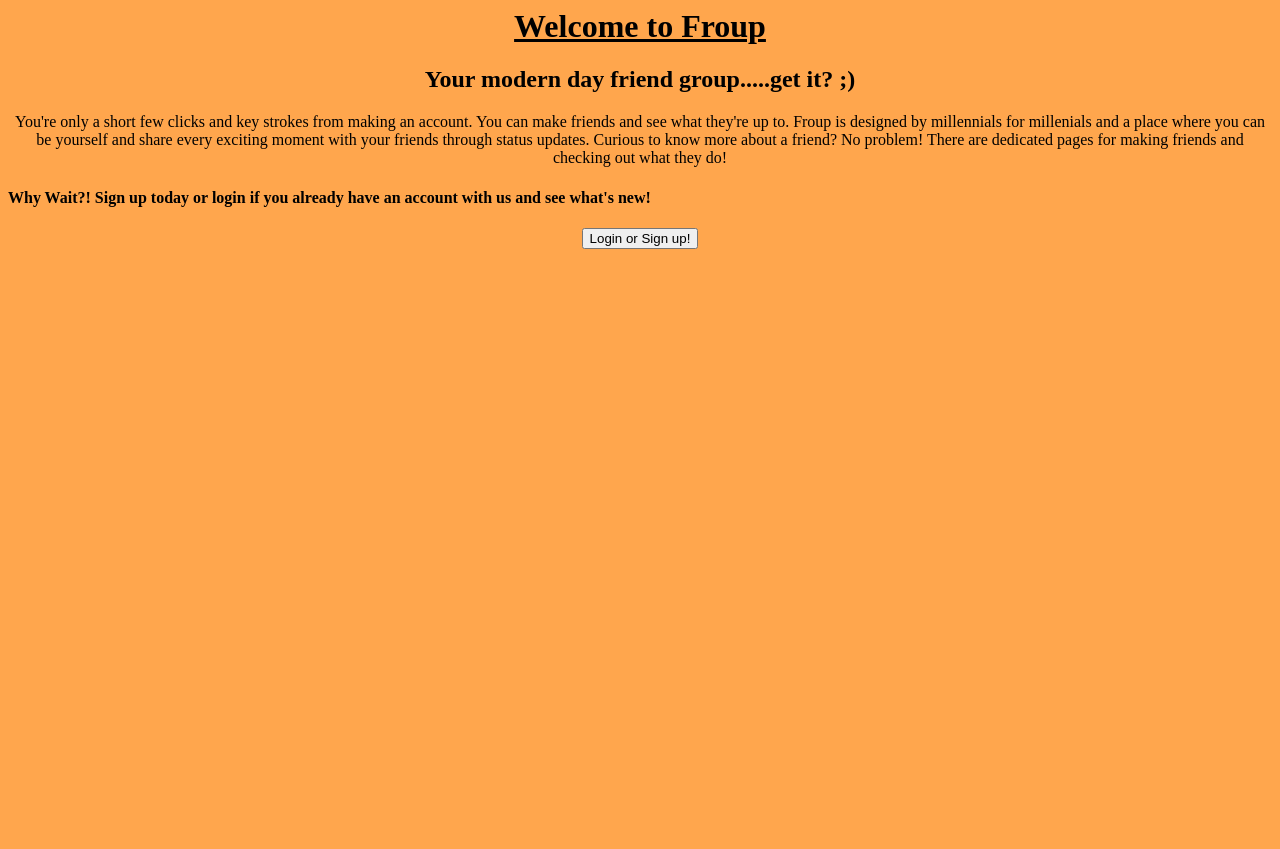
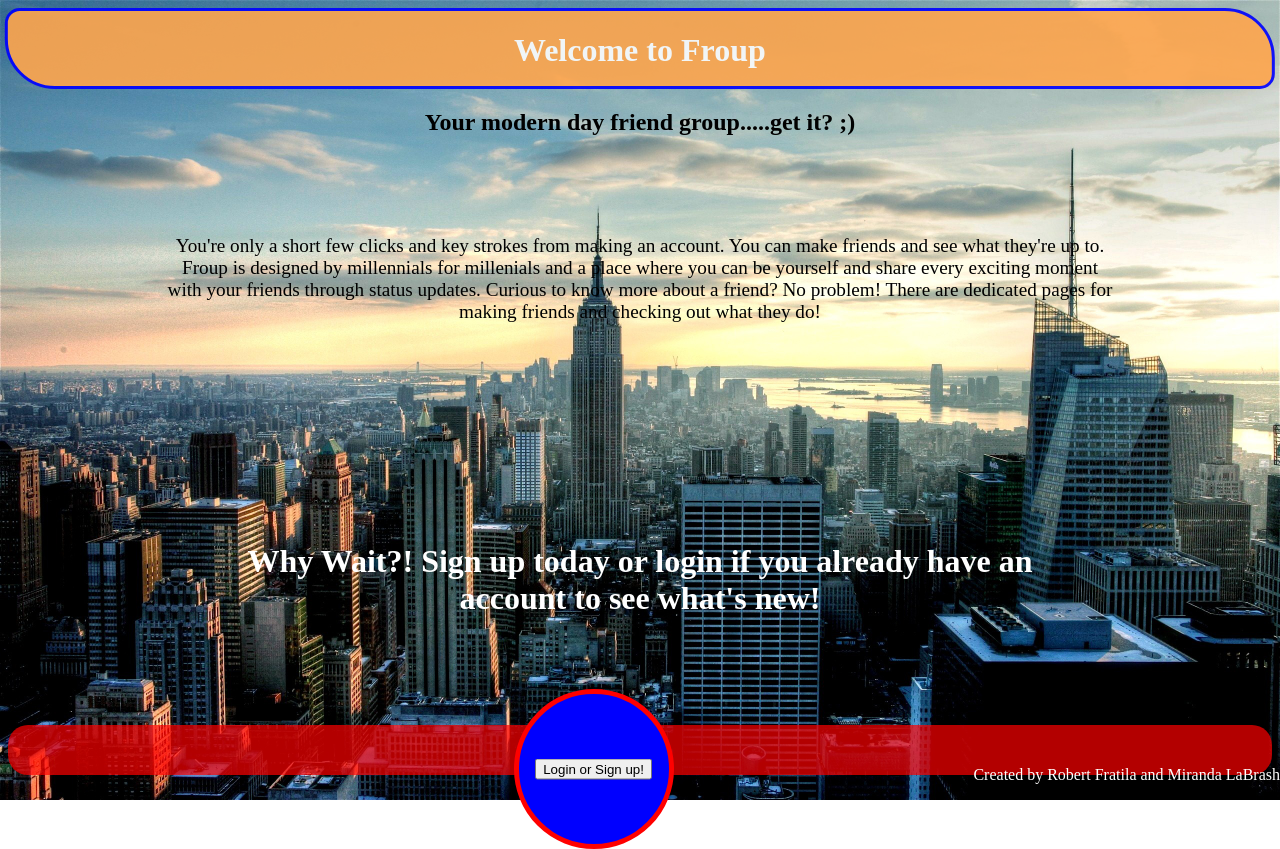
Before and after one commit to ST3ALTHCOD3R/Froup, a plain HTML site: page index.html in a window 1280 px wide. Before the commit the page ends 800 px from the top, so only its background shows below. Drawn offline with Linux system fonts and the light colour scheme.

Commit message:
added design to welcome and login

```diff
--- /dev/null
+++ b/index.css
@@ -0,0 +1,70 @@
+body {
+	background-image: url("NewYork.jpg");
+	background-size: cover;
+	background-repeat: no-repeat;
+	background-position: center center;
+}
+#square{
+	border-radius: 15px 50px;
+	border: 3px blue solid;
+	background-color:#ffa64d;
+	transform: translate(-0.25%);
+	opacity: 0.9;
+	height:75px;
+	width:100%;
+}
+#circle{
+        border: 5px red solid;
+        background-color:blue;
+        height:150px;
+        width:150px;
+	border-radius: 50%;
+	position: relative;
+	bottom: -24%;
+	right: -40%;
+}
+#seperate {
+	background-color: red;
+	border-radius: 20px;
+	width: 100%;
+	height: 50px;
+	position: relative;
+        bottom: -35%;
+	opacity: 0.7;
+}
+h1 {
+	color: white;
+}
+h3 {
+	color: white;
+	font-size: 200%;
+	position: relative;
+	width: 70%;
+	top: 30%;
+	left: 50%;
+	transform: translate(-50%, -50%);
+}
+#para {
+	font-size: 120%;
+	border: 3px red solid;
+	width: 75%;
+	height: 20%;
+	border: 5px;
+	position: relative;
+        top: 20%;
+        left: 50%;
+        transform: translate(-50%, -50%);
+}
+#button {
+	left: 50%;
+	top: 50%;
+	position: relative;
+	transform: translate(-50%, -50%);
+}
+#credit {
+	color: white;
+	font-size: 100%;
+	position: absolute;
+	bottom: 0;
+	right: 0;
+}
--- a/index.html
+++ b/index.html
@@ -1,14 +1,28 @@
 <html>
 <head>
   <title>Froup</title>
+  <link rel="stylesheet" href="index.css" type="text/css">
 </head><!--hello this is a comment-->
-<body bgcolor=#ffa64d>
-  <center><h1><u>Welcome to Froup</u></h1></center>
+<body>
+  <div id="square">
+  <center><h1>Welcome to Froup</h1></center>
+  </div>
   <center><h2>Your modern day friend group.....get it? ;)</h2></center>
+  <div id="para">
   <p><center> You're only a short few clicks and key strokes from making an account. You can make friends and see what they're up to. Froup is designed by millennials for millenials and a place where you can be yourself and share every exciting moment with your friends through status updates. Curious to know more about a friend? No problem! There are dedicated pages for making friends and checking out what they do!</center></p>
-<h4>Why Wait?! Sign up today or login if you already have an account with us and see what's new!</h4>
-  <form action="login.html">
-    <center><input type="submit" value="Login or Sign up!"></center>
-  </form>
+  </div>
+  <h3><center>Why Wait?! Sign up today or login if you already have an account to see what's new!</center></h3>
+  <div id="seperate">
+  </div>
+  <div id="circle">
+    <div id="button">
+      <form action="login.html">
+        <center><input type="submit" value="Login or Sign up!"></center>
+      </form>
+    </div>
+  </div>
+  <div id="credit">
+    <p>Created by Robert Fratila and Miranda LaBrash</p>
+  </div>
 </body>
 </html>
--- /dev/null
+++ b/login.css
@@ -0,0 +1,36 @@
+body {
+	background-image: url("NewYork.jpg");
+	background-size: cover;
+	background-repeat: no-repeat;
+	background-position: center center;
+}
+#square{
+        border-radius: 15px 50px;
+        border: 3px blue solid;
+        background-color:#ffa64d;
+        transform: translate(-0.25%);
+        opacity: 0.9;
+        height:75px;
+        width:100%;
+}
+h1 {
+        color: white;
+}
+#signup {
+	background-color: #4d94ff;
+	display: inline-block;
+	border: 2px black dashed;
+	width:40%;
+	position: relative;
+	left: 8%;
+	float: left;
+}
+#login {
+	background-color: #4d94ff;
+	display: inline-block;
+        border: 2px black dashed;
+	width:40%;
+	position: relative;
+        right: 8%;
+	float: right;
+}
```
Also changed, not shown: login.html (+12 -4 lines), NewYork.jpg (added), friends.txt, 1 other file.
